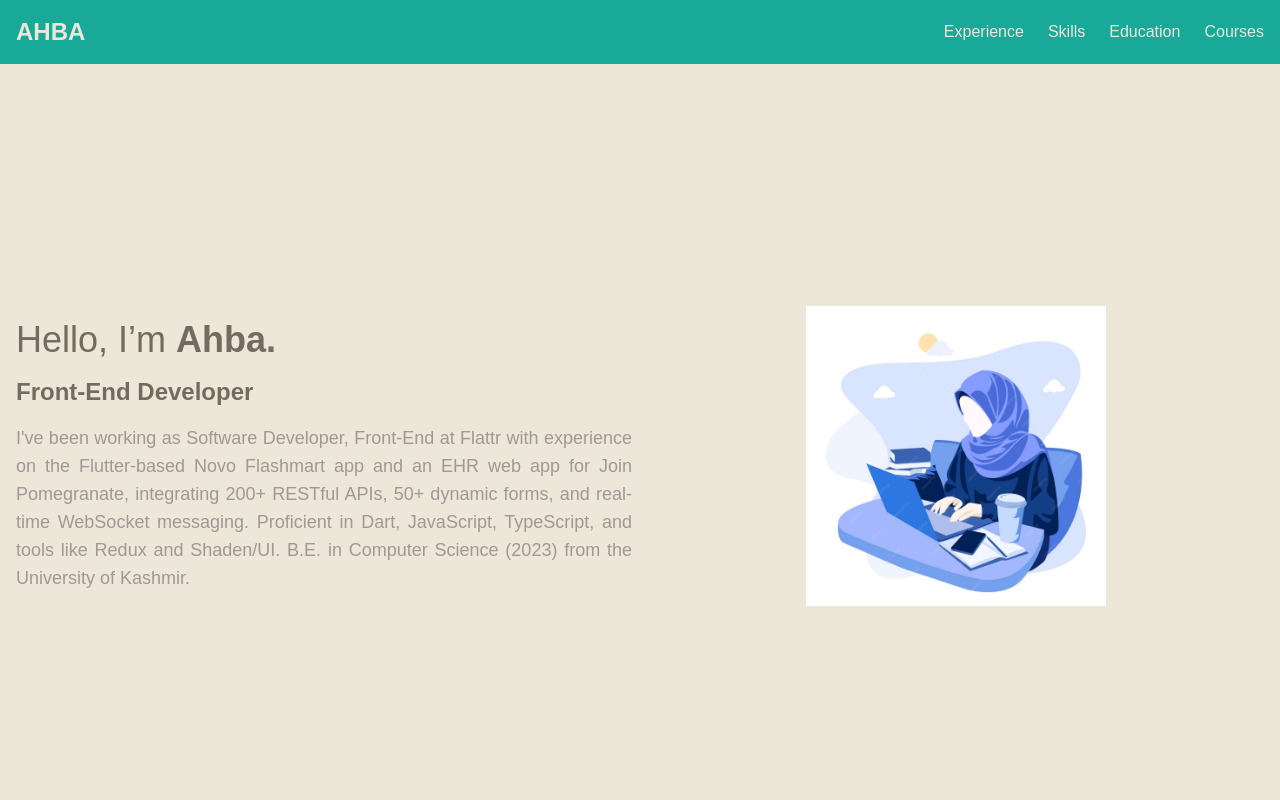
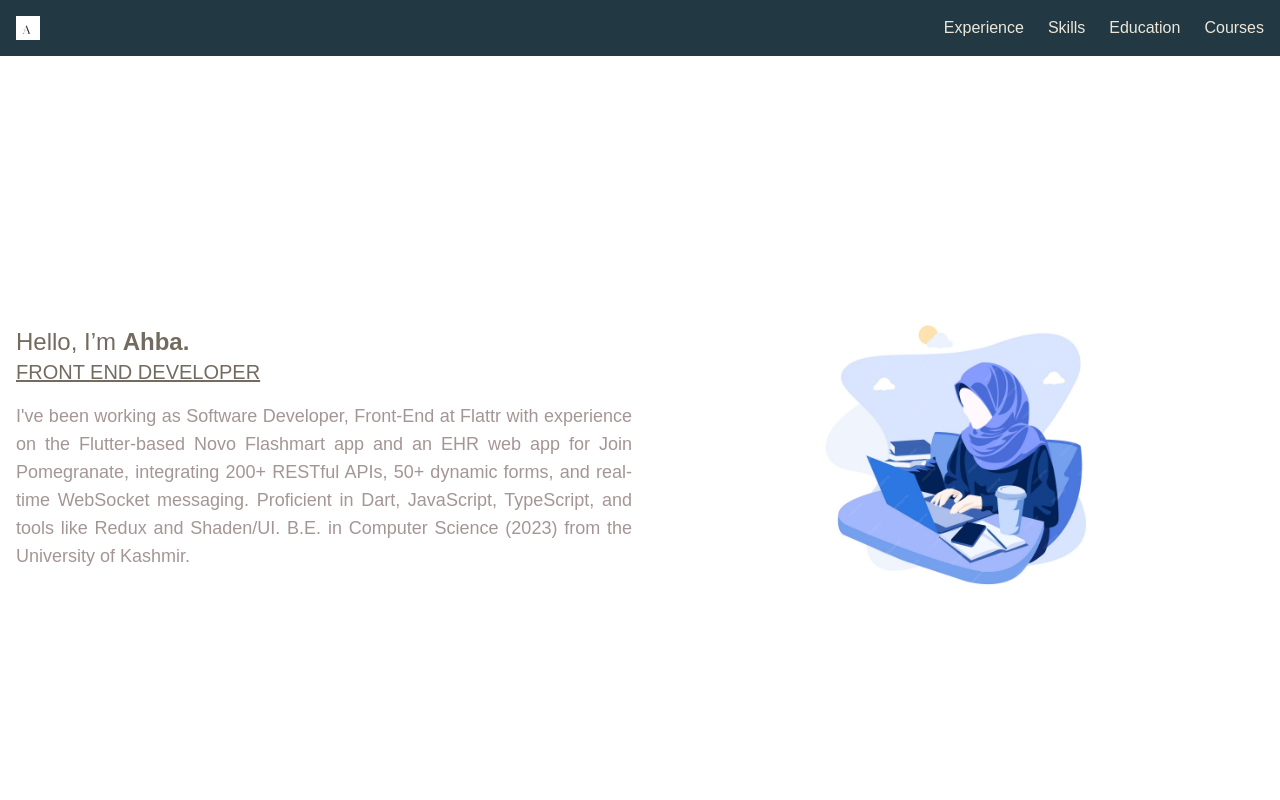
Before and after one commit to ahbazarkoob/ahba-portfolio, a Next.js app: page / in a window 1280 px wide. Shown: the top 800 px of the page. Built offline with nearby package versions, Linux system fonts and the light colour scheme.

Commit message:
about_me changes, bg changhe

```diff
--- a/app/page.tsx
+++ b/app/page.tsx
@@ -9,7 +9,7 @@ export default function Home() {
   return (
     <>
       <Header />
-      <main className=" mx-auto px-4 py-8 min-h-screen min-w-screen bg-[#EDE7D9] space-y-8">
+      <main className=" mx-auto px-4 py-8 min-h-screen min-w-screen bg-white space-y-8">
         <AboutMe />
         <Experience />
         <Skills />
--- a/components/AboutMe.tsx
+++ b/components/AboutMe.tsx
@@ -9,10 +9,14 @@ const AboutMe = () => {
       <div className="flex flex-col gap-8 h-[90vh] items-center justify-center">
         <div className="flex flex-1 flex-col-reverse md:flex-row justify-center items-center gap-4">
           <div className="flex flex-col text-[#736B60] gap-4 w-full md:w-1/2">
-            <h1 className="text-4xl md:text-start text-center">
-              Hello, I’m <span className="font-semibold">Ahba.</span>
-            </h1>
-            <p className="font-semibold text-2xl md:text-start text-center">Front-End Developer</p>
+            <div className="flex flex-col">
+              <h1 className="text-2xl md:text-start text-center">
+                Hello, I’m <span className="font-semibold">Ahba.</span>
+              </h1>
+              <p className="font-normal text-xl md:text-start text-center underline">
+                FRONT END DEVELOPER
+              </p>
+            </div>
             <p className="text-lg text-[#A49694] text-justify">
               I've been working as Software Developer, Front-End at Flattr with
               experience on the Flutter-based Novo Flashmart app and an EHR web
--- a/components/Education.tsx
+++ b/components/Education.tsx
@@ -29,7 +29,7 @@ const Education = () => {
             ))}
           </div>
           <div className="flex flex-col gap-8">
-            <h2 className="text-2xl font-bold text-[#736B60] mb-4">Courses</h2>
+            <h2 className="text-2xl font-bold text-[#736B60] mb-4 text-center">Courses</h2>
             <div className="flex flex-wrap gap-5 items-center justify-center">
               {courses.map((course, index) => (
                 <div
--- a/components/Header.tsx
+++ b/components/Header.tsx
@@ -1,5 +1,10 @@
 "use client";
+import Image from "next/image";
+import Link from "next/link";
 import React, { useState } from "react";
+import logoUrl from "@/assets/logo.png";
+
+// bg-[#18A999]
 
 const Header = () => {
   const [isOpen, setIsOpen] = useState<boolean>(false);
@@ -7,11 +12,11 @@ const Header = () => {
     setIsOpen((prev) => !prev);
   };
   return (
-    <header className="bg-[#18A999] text-[#ede7d9] py-4 sticky top-0 z-50 ">
+    <header className="bg-[#223843] text-[#ede7d9] py-4 sticky top-0 z-50 ">
       <nav className="container mx-auto px-4 flex justify-between items-center">
-        <a href="#aboutMe">
-          <h2 className="text-2xl font-bold">AHBA</h2>
-        </a>
+        <Link href="#aboutMe">
+          <Image alt="logo" src={logoUrl} height={24} />
+        </Link>
         <ul className="hidden md:flex space-x-6">
           <li>
             <a href="#experience" className="hover:underline">
```
Also changed, not shown: assets/logo.png (added).
